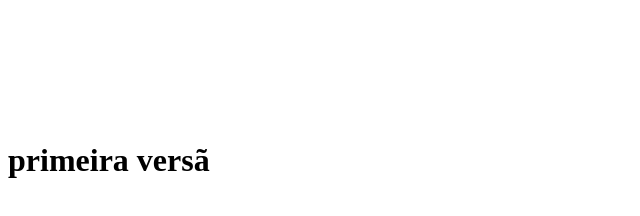
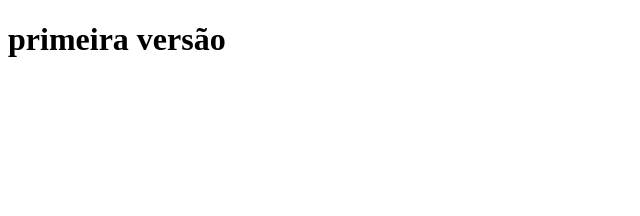
Before and after one commit to PedroGamerRPJ/aula-git, a plain HTML site: page index.html in a window 1280 px wide. Shown: the whole page, without its empty margins (0-640 px from the left). Drawn offline with Linux system fonts and the light colour scheme.

Commit message:
commit2 09-05

```diff
--- a/index.html
+++ b/index.html
@@ -6,6 +6,7 @@
     <title>Document</title>
 </head>
 <body>
-    <h1>primeira versã<object data="" type=""></object></h1>
+    <h1>primeira versão</h1>
+    <h2></h2>
 </body>
 </html>
```
